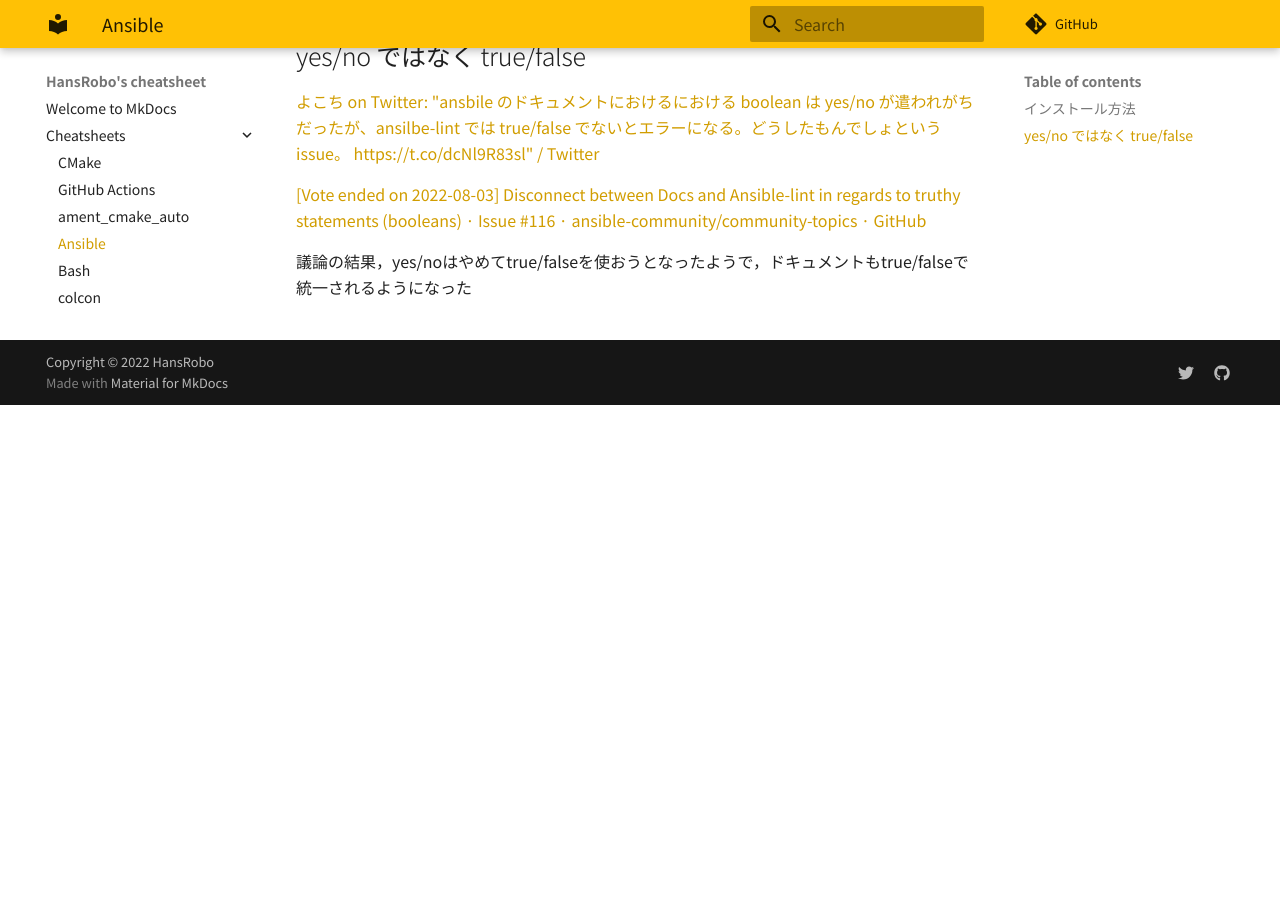
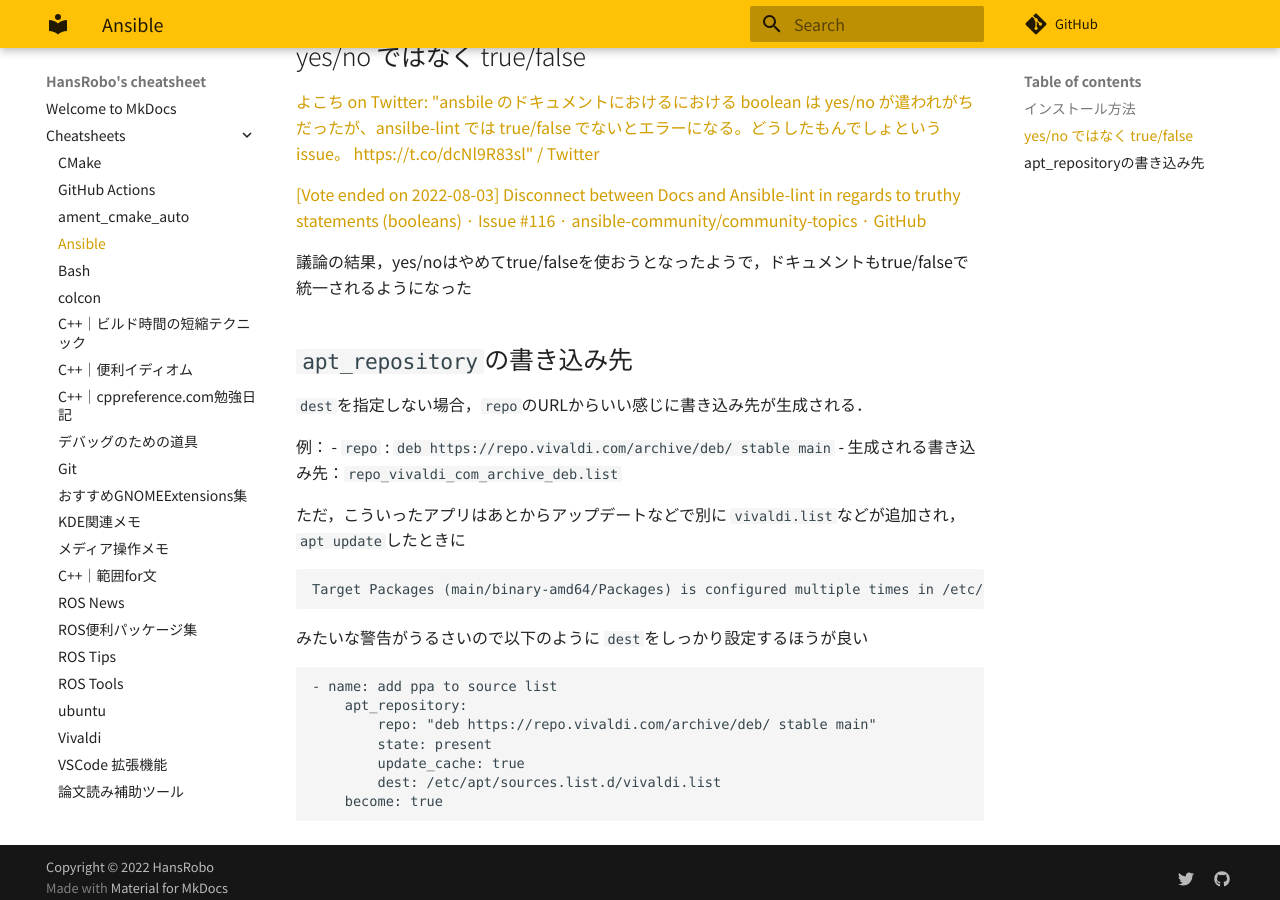
Before and after one commit to HansRobo/mycheatsheet_mkdocs, an MkDocs documentation site: the page built from docs/cheatsheets/ansible.md, in a window 1280 px wide and 900 px high, scrolled down 495 px. Built offline with MkDocs 1.6.1 and Material for MkDocs 9.7.7, drawn with Linux system fonts in a browser that asks for light colours; some web fonts are replaced; comment, search, counter and statistics services are not loaded; before the commit the page ends 900 px from its top, so only the background shows below that.

Commit message:
🔄 synced local 'docs/cheatsheets' with remote 'cheatsheets'

````diff
--- a/docs/cheatsheets/ansible.md
+++ b/docs/cheatsheets/ansible.md
@@ -26,3 +26,30 @@
 [[Vote ended on 2022-08-03] Disconnect between Docs and Ansible-lint in regards to truthy statements (booleans) · Issue #116 · ansible-community/community-topics · GitHub](https://github.com/ansible-community/community-topics/issues/116)
 
 議論の結果，yes/noはやめてtrue/falseを使おうとなったようで，ドキュメントもtrue/falseで統一されるようになった
+
+## `apt_repository`の書き込み先
+
+`dest`を指定しない場合，`repo`のURLからいい感じに書き込み先が生成される．
+
+例：
+- `repo` : `deb https://repo.vivaldi.com/archive/deb/ stable main`
+- 生成される書き込み先：`repo_vivaldi_com_archive_deb.list`
+
+ただ，こういったアプリはあとからアップデートなどで別に `vivaldi.list`などが追加され，
+`apt update`したときに
+
+```bash
+Target Packages (main/binary-amd64/Packages) is configured multiple times in /etc/apt/sources.list.d/packages_microsoft_com_repos_code.list:1 and /etc/apt/sources.list.d/vscode.list:3
+```
+
+みたいな警告がうるさいので以下のように `dest`をしっかり設定するほうが良い
+
+```ansible
+- name: add ppa to source list
+	apt_repository:
+		repo: "deb https://repo.vivaldi.com/archive/deb/ stable main"
+		state: present
+		update_cache: true
+		dest: /etc/apt/sources.list.d/vivaldi.list
+	become: true
+```
````
